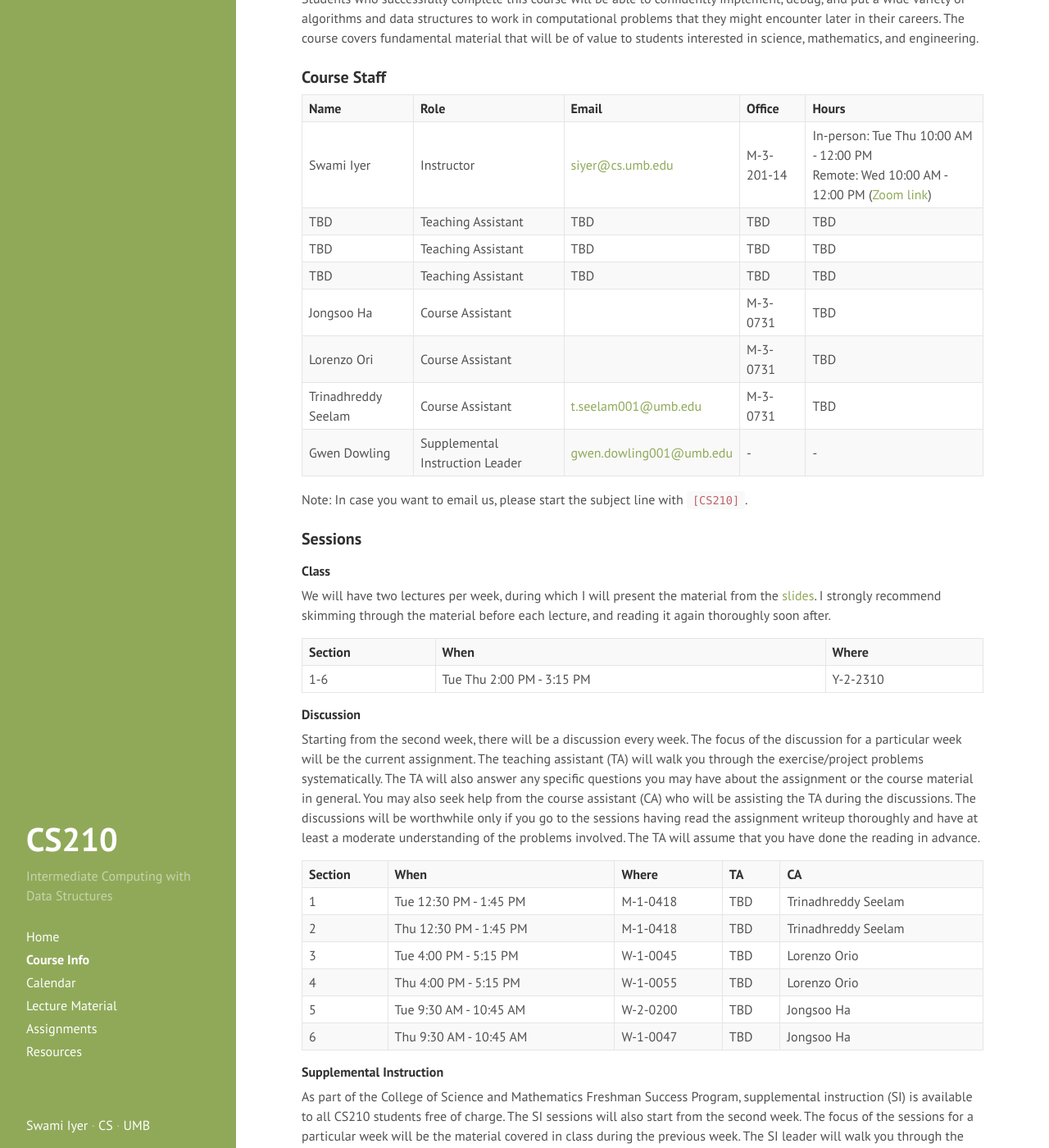
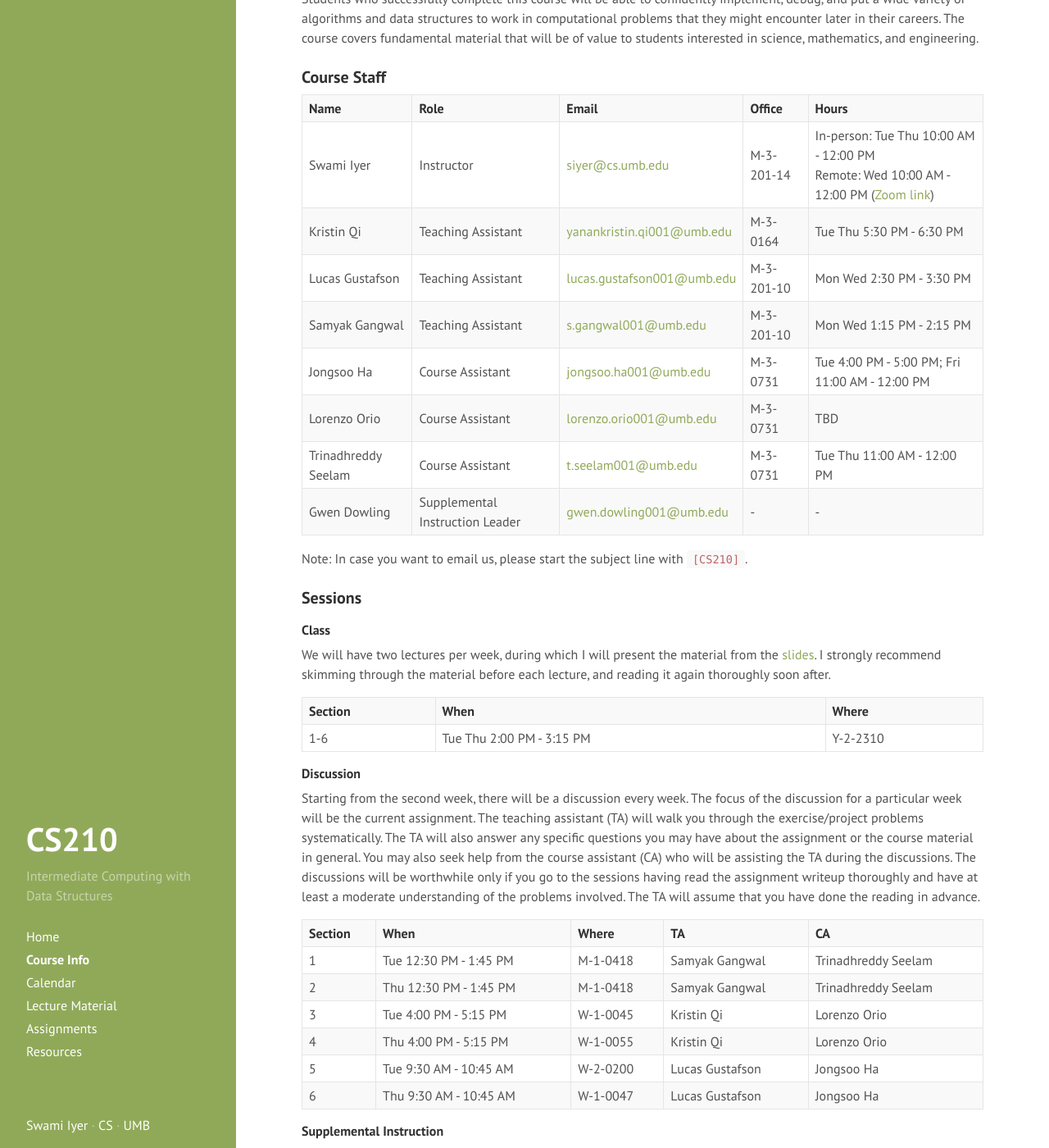
Before and after one commit to swamiiyer/swamiiyer.github.io, a Jekyll site: the page built from _pages/cs210/course_info.md, in a window 1280 px wide and 1400 px high, scrolled down 367 px. Shown: the whole window at 82% size. Built offline with Jekyll 4.4.1, drawn with Linux system fonts in a browser that asks for light colours.

Commit message:
Added office hours etc.

```diff
--- a/_pages/cs210/course_info.md
+++ b/_pages/cs210/course_info.md
@@ -17,12 +17,12 @@ Students who successfully complete this course will be able to confidently imple
 
 | **Name** | **Role** | **Email** | **Office** | **Hours** |
 Swami Iyer | Instructor | [siyer@cs.umb.edu](siyer@cs.umb.edu) | M-3-201-14 | In-person: Tue Thu 10:00 AM - 12:00 PM<br/> Remote: Wed 10:00 AM - 12:00 PM ([Zoom link](https://umassboston.zoom.us/j/8790346943?pwd=N1VCR0RnbnJhNVpBZEprbmdFcVF0Zz09)) |
-TBD | Teaching Assistant | TBD | TBD | TBD |
-TBD | Teaching Assistant | TBD | TBD | TBD |
-TBD | Teaching Assistant | TBD | TBD | TBD |
-Jongsoo Ha | Course Assistant | []() | M-3-0731 | TBD |
-Lorenzo Ori | Course Assistant | []() | M-3-0731 | TBD |
-Trinadhreddy Seelam | Course Assistant | [t.seelam001@umb.edu](t.seelam001@umb.edu) | M-3-0731 | TBD |
+Kristin Qi | Teaching Assistant | [yanankristin.qi001@umb.edu](yanankristin.qi001@umb.edu) | M-3-0164 | Tue Thu 5:30 PM - 6:30 PM |
+Lucas Gustafson | Teaching Assistant | [lucas.gustafson001@umb.edu](lucas.gustafson001@umb.edu) | M-3-201-10 | Mon Wed 2:30 PM - 3:30 PM |
+Samyak Gangwal | Teaching Assistant | [s.gangwal001@umb.edu](s.gangwal001@umb.edu) | M-3-201-10 | Mon Wed 1:15 PM - 2:15 PM |
+Jongsoo Ha | Course Assistant | [jongsoo.ha001@umb.edu](jongsoo.ha001@umb.edu) | M-3-0731 | Tue 4:00 PM - 5:00 PM; Fri 11:00 AM - 12:00 PM |
+Lorenzo Orio | Course Assistant | [lorenzo.orio001@umb.edu](lorenzo.orio001@umb.edu) | M-3-0731 | TBD |
+Trinadhreddy Seelam | Course Assistant | [t.seelam001@umb.edu](t.seelam001@umb.edu) | M-3-0731 | Tue Thu 11:00 AM - 12:00 PM |
 Gwen Dowling | Supplemental Instruction Leader | [gwen.dowling001@umb.edu](gwen.downling001@umb.edu) | - | - |
 
 Note: In case you want to email us, please start the subject line with `[CS210]`.
@@ -41,12 +41,12 @@ We will have two lectures per week, during which I will present the material fro
 Starting from the second week, there will be a discussion every week. The focus of the discussion for a particular week will be the current assignment. The teaching assistant (TA) will walk you through the exercise/project problems systematically. The TA will also answer any specific questions you may have about the assignment or the course material in general. You may also seek help from the course assistant (CA) who will be assisting the TA during the discussions. The discussions will be worthwhile only if you go to the sessions having read the assignment writeup thoroughly and have at least a moderate understanding of the problems involved. The TA will assume that you have done the reading in advance.
 
 | **Section** | **When** | **Where** | **TA** | **CA** |
-1 | Tue 12:30 PM - 1:45 PM | M-1-0418 | TBD | Trinadhreddy Seelam |
-2 | Thu 12:30 PM - 1:45 PM | M-1-0418 | TBD | Trinadhreddy Seelam |
-3 | Tue 4:00 PM - 5:15 PM | W-1-0045 | TBD | Lorenzo Orio |
-4 | Thu 4:00 PM - 5:15 PM | W-1-0055 | TBD | Lorenzo Orio |
-5 | Tue 9:30 AM - 10:45 AM | W-2-0200 | TBD | Jongsoo Ha |
-6 | Thu 9:30 AM - 10:45 AM | W-1-0047 | TBD | Jongsoo Ha |
+1 | Tue 12:30 PM - 1:45 PM | M-1-0418 | Samyak Gangwal | Trinadhreddy Seelam |
+2 | Thu 12:30 PM - 1:45 PM | M-1-0418 | Samyak Gangwal | Trinadhreddy Seelam |
+3 | Tue 4:00 PM - 5:15 PM | W-1-0045 | Kristin Qi | Lorenzo Orio |
+4 | Thu 4:00 PM - 5:15 PM | W-1-0055 | Kristin Qi | Lorenzo Orio |
+5 | Tue 9:30 AM - 10:45 AM | W-2-0200 | Lucas Gustafson | Jongsoo Ha |
+6 | Thu 9:30 AM - 10:45 AM | W-1-0047 | Lucas Gustafson | Jongsoo Ha |
 
 #### Supplemental Instruction
 
```
Also changed, not shown: _pages/cs110/course_info.md (+11 -11 lines), _pages/cs110/programming_environment.md (+4 -4 lines), _pages/cs451/course_info.md (+1 -1 lines).
